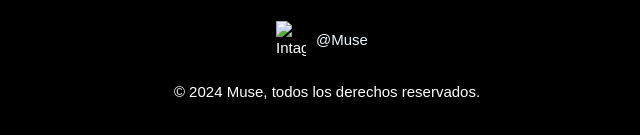
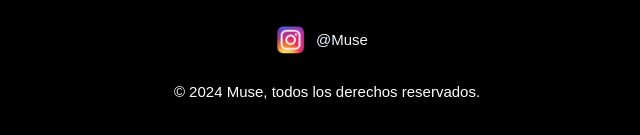
Before and after one commit to LucasAranda28/Muse2025, a plain HTML site: page HTML/Music.html in a window 1280 px wide. Shown: the part 685-820 px from the top of the page, 313-953 px from the left. Drawn offline with nearby package versions, Linux system fonts and the light colour scheme; the site is published under a folder, as on GitHub Pages, so addresses that start at the root find nothing.

Commit message:
arreglo img instagram

```diff
--- a/HTML/Music.html
+++ b/HTML/Music.html
@@ -47,7 +47,7 @@
 
     <footer>
         <div>
-            <img src="/img/pngwing.com (1).png" alt="Intagram" width="30" />
+            <img src="../img/pngwing.com (1).png" alt="Intagram" width="30" />
             <a href="https://www.instagram.com/muse/">@Muse</a>
         </div>
 
```
Also changed, not shown: HTML/Store.html (+1 -1 lines), HTML/Tour.html (+1 -1 lines), HTML/Videos.html (+1 -1 lines).
